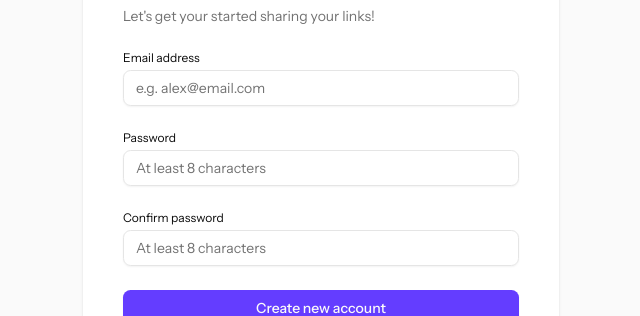
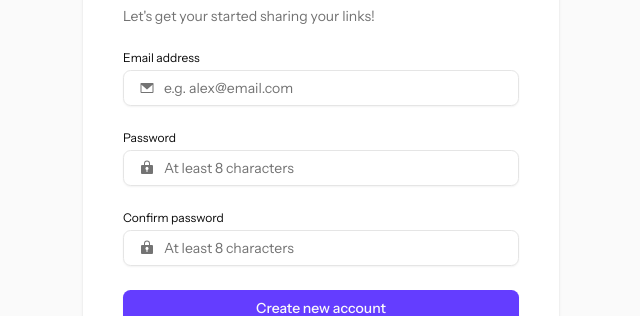
Before and after one commit to danmlarsen/fm-link-sharing-app, a Next.js app: page /register in a window 1280 px wide. Shown: the part 251-567 px from the top of the page, without its empty margins (319-959 px from the left). Built offline with nearby package versions, Linux system fonts and the light colour scheme; no server answers.

Commit message:
Icons & validations on login/register forms

```diff
--- a/src/app/(auth)/login/login-form.tsx
+++ b/src/app/(auth)/login/login-form.tsx
@@ -19,9 +19,13 @@ import { useAuth } from "@/context/auth";
 import { useRouter } from "next/navigation";
 import { toast } from "sonner";
 
+import IconEmail from "@/assets/images/icon-email.svg";
+import IconPassword from "@/assets/images/icon-password.svg";
+import Image from "next/image";
+
 const formSchema = z.object({
-  email: z.string().email(),
-  password: z.string(),
+  email: z.string().min(1, "Cant be empty").email(),
+  password: z.string().min(8, "Please check again"),
 });
 
 export default function LoginForm() {
@@ -59,13 +63,22 @@ export default function LoginForm() {
           render={({ field }) => (
             <FormItem>
               <FormLabel>Email address</FormLabel>
+              <div className="relative">
                 <FormControl>
                   <Input
                     placeholder="e.g. alex@email.com"
                     type="email"
                     {...field}
+                    className="pl-10"
                   />
                 </FormControl>
+                <Image
+                  src={IconEmail}
+                  alt="Email icon"
+                  className="absolute top-1/2 left-4 -translate-y-1/2"
+                />
+                <FormMessage className="absolute top-1/2 right-4 -translate-y-1/2" />
+              </div>
             </FormItem>
           )}
         />
@@ -76,13 +89,22 @@ export default function LoginForm() {
           render={({ field }) => (
             <FormItem>
               <FormLabel>Password</FormLabel>
+              <div className="relative">
                 <FormControl>
                   <Input
                     placeholder="Enter your password"
                     type="password"
                     {...field}
+                    className="pl-10"
                   />
                 </FormControl>
+                <Image
+                  src={IconPassword}
+                  alt="Lock icon"
+                  className="absolute top-1/2 left-4 -translate-y-1/2"
+                />
+                <FormMessage className="absolute top-1/2 right-4 -translate-y-1/2" />
+              </div>
             </FormItem>
           )}
         />
--- a/src/app/(auth)/register/register-form.tsx
+++ b/src/app/(auth)/register/register-form.tsx
@@ -18,6 +18,10 @@ import { registerUserSchema } from "@/validation/registerUser";
 import { registerUser } from "./actions";
 import { toast } from "sonner";
 import { useRouter } from "next/navigation";
+
+import IconEmail from "@/assets/images/icon-email.svg";
+import IconPassword from "@/assets/images/icon-password.svg";
+import Image from "next/image";
 
 export default function RegisterForm() {
   const router = useRouter();
@@ -53,14 +57,22 @@ export default function RegisterForm() {
           render={({ field }) => (
             <FormItem>
               <FormLabel>Email address</FormLabel>
+              <div className="relative">
                 <FormControl>
                   <Input
                     placeholder="e.g. alex@email.com"
                     type="email"
                     {...field}
+                    className="pl-10"
                   />
                 </FormControl>
-              <FormMessage />
+                <Image
+                  src={IconEmail}
+                  alt="Email icon"
+                  className="absolute top-1/2 left-4 -translate-y-1/2"
+                />
+                <FormMessage className="absolute top-1/2 right-4 -translate-y-1/2" />
+              </div>
             </FormItem>
           )}
         />
@@ -71,14 +83,22 @@ export default function RegisterForm() {
           render={({ field }) => (
             <FormItem>
               <FormLabel>Password</FormLabel>
+              <div className="relative">
                 <FormControl>
                   <Input
                     placeholder="At least 8 characters"
                     type="password"
                     {...field}
+                    className="pl-10"
                   />
                 </FormControl>
-              <FormMessage />
+                <Image
+                  src={IconPassword}
+                  alt="Lock icon"
+                  className="absolute top-1/2 left-4 -translate-y-1/2"
+                />
+                <FormMessage className="absolute top-1/2 right-4 -translate-y-1/2" />
+              </div>
             </FormItem>
           )}
         />
@@ -89,14 +109,22 @@ export default function RegisterForm() {
           render={({ field }) => (
             <FormItem>
               <FormLabel>Confirm password</FormLabel>
+              <div className="relative">
                 <FormControl>
                   <Input
                     placeholder="At least 8 characters"
                     type="password"
                     {...field}
+                    className="pl-10"
                   />
                 </FormControl>
-              <FormMessage />
+                <Image
+                  src={IconPassword}
+                  alt="Lock icon"
+                  className="absolute top-1/2 left-4 -translate-y-1/2"
+                />
+                <FormMessage className="absolute top-1/2 right-4 -translate-y-1/2" />
+              </div>
             </FormItem>
           )}
         />
--- a/src/validation/password.ts
+++ b/src/validation/password.ts
@@ -1,12 +1,13 @@
 import { z } from "zod";
 
-export const passwordValidation = z.string().refine(
-  (value) => {
-    const regex = /^(?=.*\d).{8,}$/;
-    return regex.test(value);
-  },
-  {
-    message:
-      "Password must be at least 8 characters long and contain at least one digit.",
-  },
-);
+export const passwordValidation = z.string().min(8, "Please check again");
+// .refine(
+//   (value) => {
+//     const regex = /^(?=.*\d).{8,}$/;
+//     return regex.test(value);
+//   },
+//   {
+//     message:
+//       "Password must be at least 8 characters long and contain at least one digit.",
+//   },
+// );
```
Also changed, not shown: src/assets/images/icon-email.svg (renamed from starter-code/assets/images/icon-email.svg), src/assets/images/icon-password.svg (renamed from starter-code/assets/images/icon-password.svg). Lines whose indentation alone changed are shown as unchanged.
